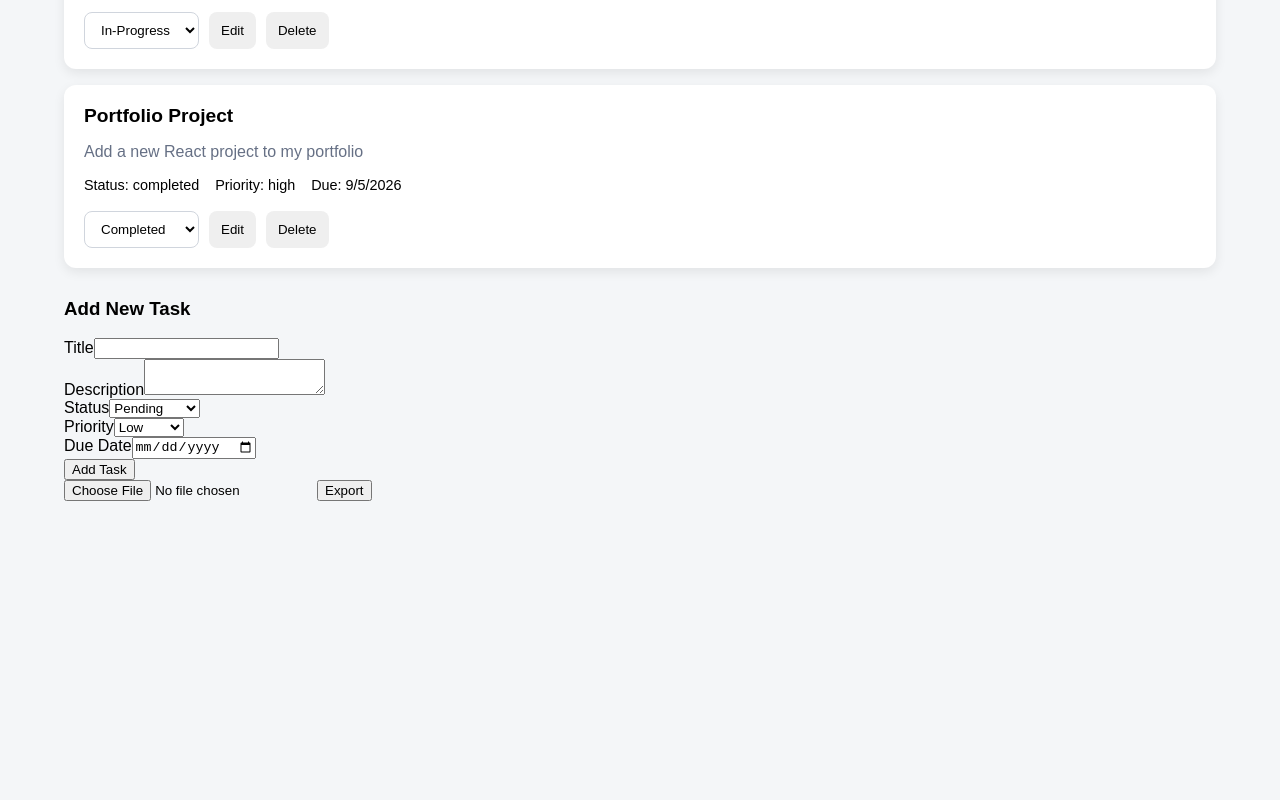
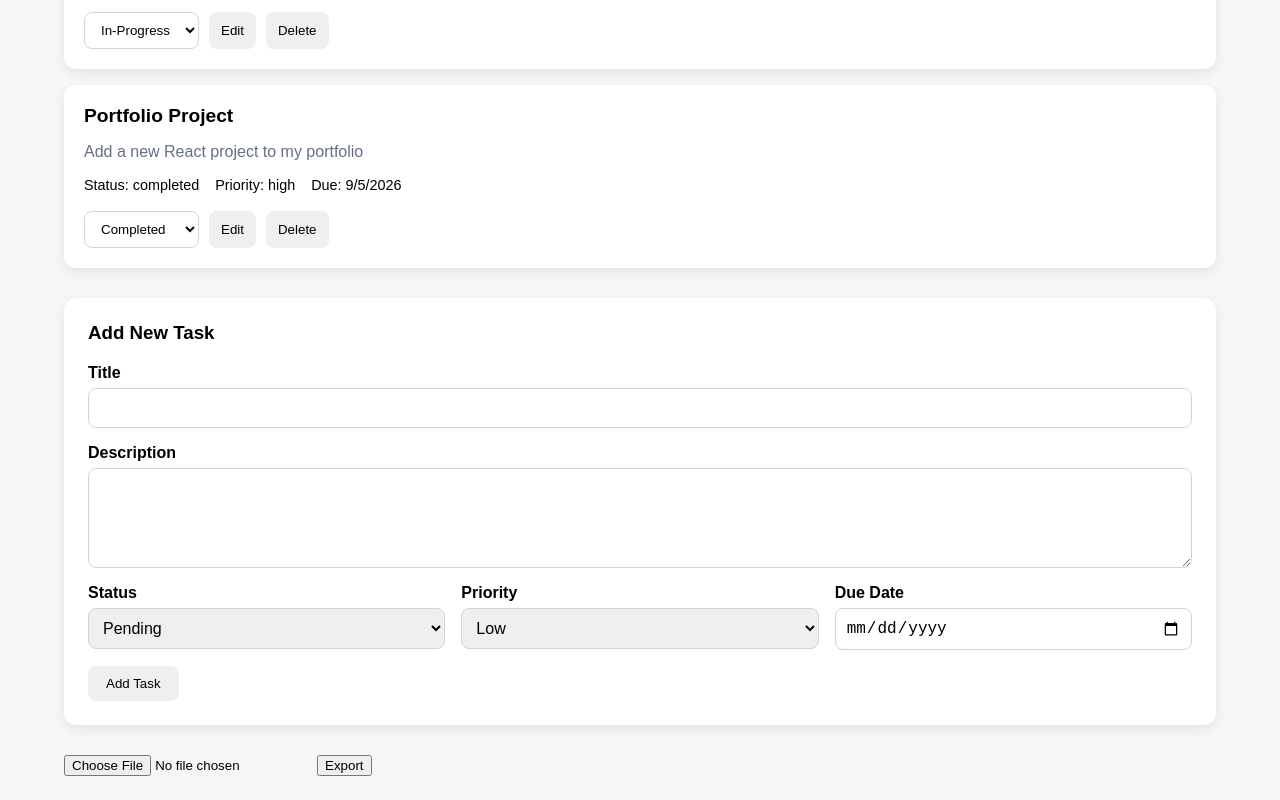
Before and after one commit to mercytv932/Task_Management_dashboard, a React (Vite) app: page / in a window 1280 px wide. Shown: the part 1654-2454 px from the top of the page. Before the commit the page ends 2179 px from the top, so only its background shows below. Built offline with nearby package versions, Linux system fonts and the light colour scheme.

Commit message:
task form styles done

```diff
--- a/src/App.css
+++ b/src/App.css
@@ -179,3 +179,65 @@ body {
     flex-direction: column;
   }
 }
+
+/* Task Form */
+
+.task-form {
+  background: white;
+  padding: 24px;
+  border-radius: 12px;
+  margin-bottom: 30px;
+  box-shadow: 0 4px 12px rgba(0, 0, 0, 0.08);
+}
+
+.form-title {
+  margin-top: 0;
+  margin-bottom: 20px;
+}
+
+.form-group {
+  display: flex;
+  flex-direction: column;
+  gap: 6px;
+  margin-bottom: 16px;
+}
+
+.form-group label {
+  font-weight: 600;
+}
+
+.form-input {
+  width: 100%;
+  padding: 10px;
+  border: 1px solid #d0d5dd;
+  border-radius: 8px;
+  font-size: 1rem;
+}
+
+textarea.form-input {
+  min-height: 100px;
+  resize: vertical;
+}
+
+.form-row {
+  display: grid;
+  grid-template-columns: repeat(3, 1fr);
+  gap: 16px;
+}
+
+.form-error {
+  color: #c92d20;
+}
+
+.form-button {
+  padding: 10px 18px;
+  border: none;
+  border-radius: 8px;
+  cursor: pointer;
+}
+
+@media (max-width: 600px) {
+  .form-row {
+    grid-template-columns: 1fr;
+  }
+}
```
